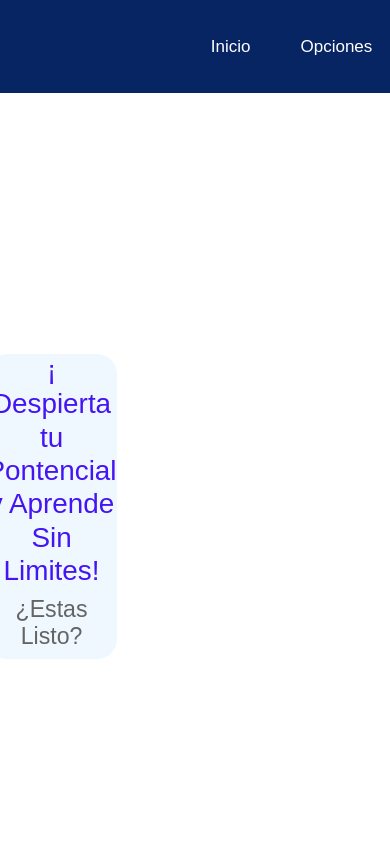
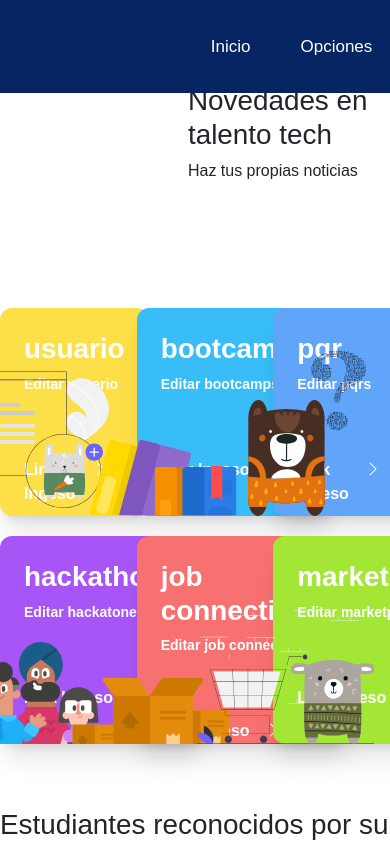
Before and after one commit to Serbox/TalentoTech, a React (Create React App) app: page / in a window 390 px wide. Shown: the top 844 px of the page. Built offline with nearby package versions, Linux system fonts and the light colour scheme; no server answers.

Commit message:
Mejora carrusel

```diff
--- a/src/App.js
+++ b/src/App.js
@@ -43,8 +43,6 @@
         <div className='tools'>
           <Tools/>
         </div>
-        <div className=''>
-        </div>
 
 
 
--- a/src/components/Info-principal/Info-principal.js
+++ b/src/components/Info-principal/Info-principal.js
@@ -1,6 +1,5 @@
 import React, { useEffect, useRef, useState } from 'react';
 import './Info.css';
-import Student from '../../IMG/estudent.jpg';
 import ImgMarketPlace from '../../IMG/Marketplace.svg';
 import ImgJobConnection from '../../IMG/JobConnection.svg';
 import ImgHackatones from '../../IMG/hackatones.svg';
@@ -105,18 +104,45 @@
     return (
         <>
             <div className='carrousel-student'>
-                <div className='info-container'>
-                    <div className='info-card'>
-                        <div className='text-primary'>
-                            <h1>¡ Despierta tu Pontencial y Aprende Sin Limites!</h1>
+                <div className='flex flex-row'>
+                    <div id="default-carousel" class="relative w-full" data-carousel="slide">
+                        <div class="relative h-56 overflow-hidden rounded-lg md:h-96">
+                            <div class="hidden duration-700 ease-in-out" data-carousel-item>
+                                <img src="/docs/images/carousel/carousel-1.svg" class="absolute block w-full -translate-x-1/2 -translate-y-1/2 top-1/2 left-1/2" alt="..."/>
+                            </div>
                         </div>
-                        <div className='tex-secondary'>
-                            <h3>¿Estas Listo?</h3>
+                        <div class="absolute z-30 flex -translate-x-1/2 bottom-5 left-1/2 space-x-3 rtl:space-x-reverse">
+                            <button type="button" class="w-3 h-3 rounded-full" aria-current="true" aria-label="Slide 1" data-carousel-slide-to="0"></button>
+                            <button type="button" class="w-3 h-3 rounded-full" aria-current="false" aria-label="Slide 2" data-carousel-slide-to="1"></button>
+                            <button type="button" class="w-3 h-3 rounded-full" aria-current="false" aria-label="Slide 3" data-carousel-slide-to="2"></button>
+                            <button type="button" class="w-3 h-3 rounded-full" aria-current="false" aria-label="Slide 4" data-carousel-slide-to="3"></button>
+                            <button type="button" class="w-3 h-3 rounded-full" aria-current="false" aria-label="Slide 5" data-carousel-slide-to="4"></button>
                         </div>
+                        <button type="button" class="absolute top-0 start-0 z-30 flex items-center justify-center h-full px-4 cursor-pointer group focus:outline-none" data-carousel-prev>
+                            <span class="inline-flex items-center justify-center w-10 h-10 rounded-full bg-white/30 dark:bg-gray-800/30 group-hover:bg-white/50 dark:group-hover:bg-gray-800/60 group-focus:ring-4 group-focus:ring-white dark:group-focus:ring-gray-800/70 group-focus:outline-none">
+                                <svg class="w-4 h-4 text-white dark:text-gray-800 rtl:rotate-180" aria-hidden="true" xmlns="http://www.w3.org/2000/svg" fill="none" viewBox="0 0 6 10">
+                                    <path stroke="currentColor" stroke-linecap="round" stroke-linejoin="round" stroke-width="2" d="M5 1 1 5l4 4"/>
+                                </svg>
+                                <span class="sr-only">Previous</span>
+                            </span>
+                        </button>
+                        <button type="button" class="absolute top-0 end-0 z-30 flex items-center justify-center h-full px-4 cursor-pointer group focus:outline-none" data-carousel-next>
+                            <span class="inline-flex items-center justify-center w-10 h-10 rounded-full bg-white/30 dark:bg-gray-800/30 group-hover:bg-white/50 dark:group-hover:bg-gray-800/60 group-focus:ring-4 group-focus:ring-white dark:group-focus:ring-gray-800/70 group-focus:outline-none">
+                                <svg class="w-4 h-4 text-white dark:text-gray-800 rtl:rotate-180" aria-hidden="true" xmlns="http://www.w3.org/2000/svg" fill="none" viewBox="0 0 6 10">
+                                    <path stroke="currentColor" stroke-linecap="round" stroke-linejoin="round" stroke-width="2" d="m1 9 4-4-4-4"/>
+                                </svg>
+                                <span class="sr-only">Next</span>
+                            </span>
+                        </button>
                     </div>
-                    <div className='info-imagen'>
-                        <img src={Student} alt='Student' title='Student' />
+                    <div className='max-w-sm'>
+                        <h1>Novedades en talento tech</h1>
+                        <p> Haz tus propias noticias</p>
+
+                        <a className=''> Crea tus propias noticias</a>
+                        <a className=''> Como crear tu noticia</a>
                     </div>
+
                 </div>
                 <ul className='grid grid-cols-3 grid-rows-2 pb-16'>
                         <li className='flex flex-row justify-between'>
@@ -124,7 +150,7 @@
                                 <h1 className='font-semibold'>
                                     usuario
                                 </h1>
-                                <p className='font-semibold'>Crud usuario</p>
+                                <p className='font-semibold'>Editar usuario</p>
                                 <div className='flex flex-row pt-5'>
                                     <p className='font-semibold text-base'>
                                         Link Ingeso
@@ -139,7 +165,7 @@
                                 <h1 className='font-semibold'>
                                     bootcamps
                                 </h1>
-                                <p className='font-semibold'>Crud bootcamp</p>
+                                <p className='font-semibold'>Editar bootcamps</p>
                                 <div className='flex flex-row pt-5'>
                                     <p className='font-semibold text-base'>
                                         Link Ingeso
@@ -154,7 +180,7 @@
                                 <h1 className='font-semibold'>
                                     pqr
                                 </h1>
-                                <p className='font-semibold'>Crud pqr</p>
+                                <p className='font-semibold'>Editar pqrs</p>
                                 <div className='flex flex-row pt-5'>
                                     <p className='font-semibold text-base'>
                                         Link Ingeso
@@ -169,7 +195,7 @@
                                 <h1 className='font-semibold'>
                                     hackathons
                                 </h1>
-                                <p className='font-semibold'>Crud hackatones</p>
+                                <p className='font-semibold'>Editar hackatones</p>
                                 <div className='flex flex-row pt-5'>
                                     <p className='font-semibold text-base'>
                                         Link Ingeso
@@ -184,7 +210,7 @@
                                 <h1 className='font-semibold'>
                                     job connections
                                 </h1>
-                                <p className='font-semibold'>Crud job connections</p>
+                                <p className='font-semibold'>Editar job connections</p>
                                 <div className='flex flex-row pt-5'>
                                     <p className='font-semibold text-base'>
                                         Link Ingeso
@@ -199,7 +225,7 @@
                                 <h1 className='font-semibold'>
                                     marketplace
                                 </h1>
-                                <p className='font-semibold'>Crud marketplace</p>
+                                <p className='font-semibold'>Editar marketplace</p>
                                 <div className='flex flex- pt-5'>
                                     <p className='font-semibold text-base'>
                                         Link Ingeso
--- a/src/components/Modal/modal.jsx
+++ b/src/components/Modal/modal.jsx
@@ -4,7 +4,7 @@
   return (
     <div className="content_editar_usuario">
       <input type="checkbox" id="btn-modal" />
-      <label for="btn-modal" className="">
+      <label for="btn-modal" className="lbl-modal">
         {Title}
       </label>
       <div className="modale">
```
